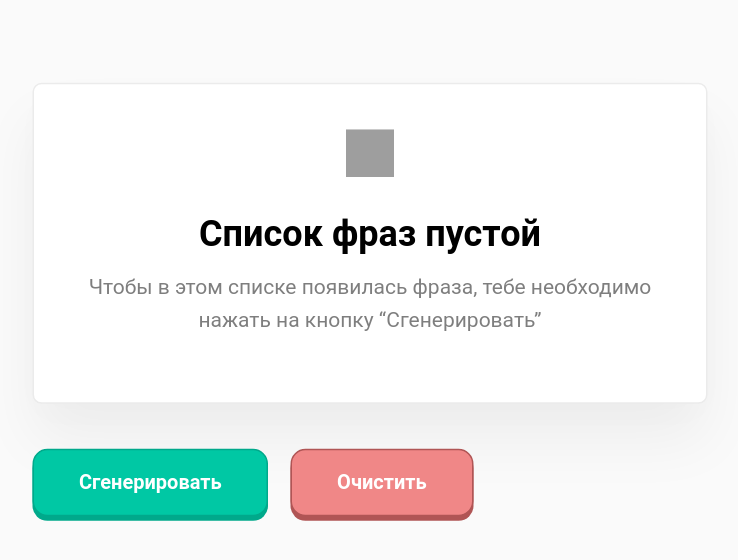
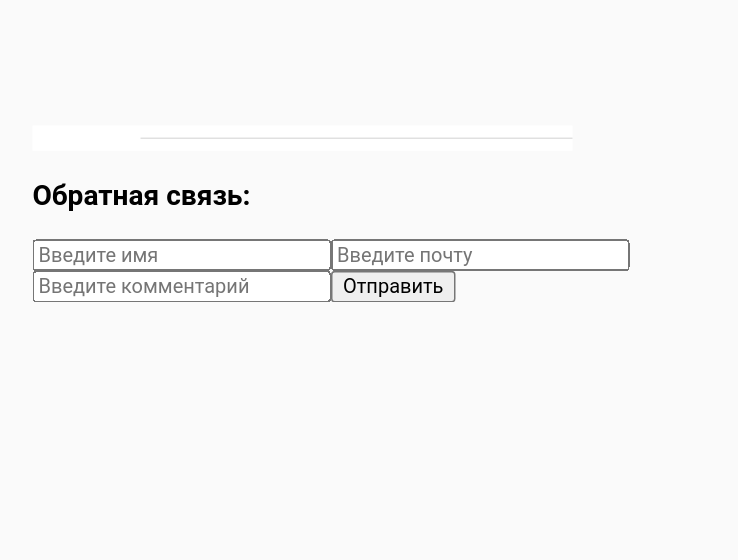
Before and after one commit to meowkameow/Archakov_React, a React (Create React App) app: page / in a window 1280 px wide. Shown: the top 560 px of the page, without its empty margins (270-1008 px from the left). Built offline with nearby package versions, Linux system fonts and the light colour scheme; grey boxes are pictures that could not be loaded.

Commit message:
lesson_5

```diff
--- a/package.json
+++ b/package.json
@@ -3,6 +3,9 @@
   "version": "0.1.0",
   "private": true,
   "dependencies": {
+    "@emotion/react": "^11.10.5",
+    "@emotion/styled": "^11.10.5",
+    "@mui/material": "^5.10.14",
     "@testing-library/jest-dom": "^5.16.5",
     "@testing-library/react": "^13.4.0",
     "@testing-library/user-event": "^13.5.0",
--- a/src/index.js
+++ b/src/index.js
@@ -1,7 +1,7 @@
 import React from 'react';
 import ReactDOM from 'react-dom/client';
 import './index.css';
-import App from './lesson_4/App';
+import App from './lesson_5/App';
 
 
 const root = ReactDOM.createRoot(document.getElementById('root'));
--- /dev/null
+++ b/src/lesson_5/App.css
@@ -0,0 +1,75 @@
+* {
+    font-family: "Roboto";
+}
+
+body {
+    background-color: #FAFAFA;
+}
+
+.wrapper {
+    width: 450px;
+    margin: 50px auto;
+    transform: scale(1.5) translateY(70px);
+}
+
+.list {
+    max-height: 400px;
+    overflow: auto;
+    padding: 30px;
+    margin-bottom: 30px;
+}
+
+.btn {
+    height: 45px;
+    padding: 0 30px;
+    border: 0;
+    border-radius: 10px;
+    margin-right: 15px;
+    font-weight: 600;
+    cursor: pointer;
+    transition: all 0.15s ease;
+}
+.btn:active {
+    transform: translateY(2px);
+    box-shadow: none;
+}
+.btn_generate {
+    background-color: #00C8A4;
+    color: #fff;
+    box-shadow: 0 3px 0 #00A98B;
+    border: 1px solid #00A98B;
+}
+.btn_clear {
+    background-color: #F08787;
+    box-shadow: 0 3px 0 #B05555;
+    border: 1px solid #B05555;
+    color: #fff;
+}
+
+.block {
+    padding: 15px 30px;
+    background: #FFFFFF;
+    border: 1px solid #EBEBEB;
+    box-sizing: border-box;
+    box-shadow: 0px 9px 24px rgba(0, 0, 0, 0.01), 0px 25px 40px rgba(0, 0, 0, 0.05);
+    border-radius: 6px;
+    margin-bottom: 30px;
+}
+.block h3 {
+    font-size: 18px;
+}
+
+.empty-block {
+    text-align: center;
+    padding: 30px;
+}
+.empty-block h2 {
+    font-size: 24px;
+    margin-bottom: 0;
+}
+.empty-block p {
+    margin-top: 10px;
+    font-size: 14px;
+    opacity: 0.5;
+    line-height: 22px;
+}
--- /dev/null
+++ b/src/lesson_5/App.js
@@ -0,0 +1,39 @@
+import './App.css';
+import React, { Component } from 'react';
+
+
+import CommentsList from "./components/CommentsList";
+import {Form} from "./components/Form";
+
+
+export const CommentStateContext = React.createContext({});
+
+function App(){
+    //стейт массива комментариев
+    const [commentsList, setCommentsList] = React.useState([]);
+
+    //функция добавляющая в стейт комментариев новый комментарий
+   /* const addComment = () => {
+       let comment = {
+            fullName: "Вася Пупкин",
+            email: "vasya@mail.ru",
+            createdAt: "Thu Oct 14 2021 13:41:01",
+            text: "....."
+        }; новый комментарий должен быть объектом таким, но выводить в самом
+        приложеении надо только имя и текст
+        setCommentsList([...commentsList, comment]);
+    }; */
+
+
+    return(
+
+        <div className="wrapper">
+            <CommentStateContext.Provider value={{commentsList, setCommentsList}}>
+            <CommentsList/>
+            <Form/>
+        </CommentStateContext.Provider>
+        </div>
+    )
+}
+
+export default App;
--- /dev/null
+++ b/src/lesson_5/components/Comment.jsx
@@ -0,0 +1,22 @@
+import React from "react";
+import ListItemText from "@mui/material/ListItemText";
+import ListItem from "@mui/material/ListItem";
+
+
+
+export function Comment({ name, text}) {
+
+    return(
+            <ListItem  alignItems="flex-start">
+                <ListItemText
+                    primary={name}
+                    secondary={
+                        <React.Fragment>
+                            {text}
+                        </React.Fragment>
+                    }
+                />
+            </ListItem>
+
+    )
+}
--- /dev/null
+++ b/src/lesson_5/components/CommentsList.jsx
@@ -0,0 +1,24 @@
+import * as React from 'react';
+import List from '@mui/material/List';
+import ListItem from '@mui/material/ListItem';
+import Divider from '@mui/material/Divider';
+import ListItemText from '@mui/material/ListItemText';
+import {Comment} from "./Comment";
+import {CommentStateContext} from "../App";
+
+
+export default function CommentsList() {
+    const commentList = React.useContext(CommentStateContext).commentsList;
+    const mappedComments = commentList.map((comment, index)=>{
+        return(
+        <Comment key={index} name={comment.fullName} text={comment.text} />
+        )
+    })
+
+    return (
+        <List sx={{ width: '100%', maxWidth: 360, bgcolor: 'background.paper' }}>
+            {mappedComments}
+            <Divider variant="inset" component="li" />
+        </List>
+    );
+}
--- /dev/null
+++ b/src/lesson_5/components/Form.jsx
@@ -0,0 +1,54 @@
+import React from "react";
+import { CommentStateContext } from '../App'
+
+
+export function Form() {
+    const setComments = React.useContext(CommentStateContext).setCommentsList;
+    const commentList = React.useContext(CommentStateContext).commentsList;
+
+    const [fullName, setFullName] = React.useState('');
+    const [email, setEmail] = React.useState('');
+    const [text, setText] = React.useState('');
+
+
+    function onChangeInput(event){
+        if(event.target.id === 'name'){
+            setFullName(event.target.value)
+        }else if (event.target.id === 'email'){
+            setEmail(event.target.value)
+        } else{
+            setText(event.target.value)
+        }
+    }
+
+    function submitFunction(event){
+        event.preventDefault();
+
+        let comment = {
+            fullName: fullName,
+            email: email,
+            createdAt: new Date(),
+            text: text
+        };
+        setComments([...commentList, comment]);
+
+        console.dir(commentList);
+
+        setFullName('');
+        setEmail('');
+        setText('');
+    }
+
+
+    return(
+        <div>
+            <form onSubmit={submitFunction}>
+                <h3>Обратная связь:</h3>
+                <input id={'name'} type={"text"}  onChange={onChangeInput} placeholder={'Введите имя'} value={fullName} />
+                <input id={'email'} type={"email"} onChange={onChangeInput} placeholder={'Введите почту'} value={email} />
+                <input id={'comment'} type={"text"} onChange={onChangeInput} placeholder={'Введите комментарий'} value={text} />
+                <button type={"submit"}>Отправить</button>
+            </form>
+        </div>
+    )
+}
```
Also changed, not shown: 1 other file (tests, documents, lock files or other folders).
